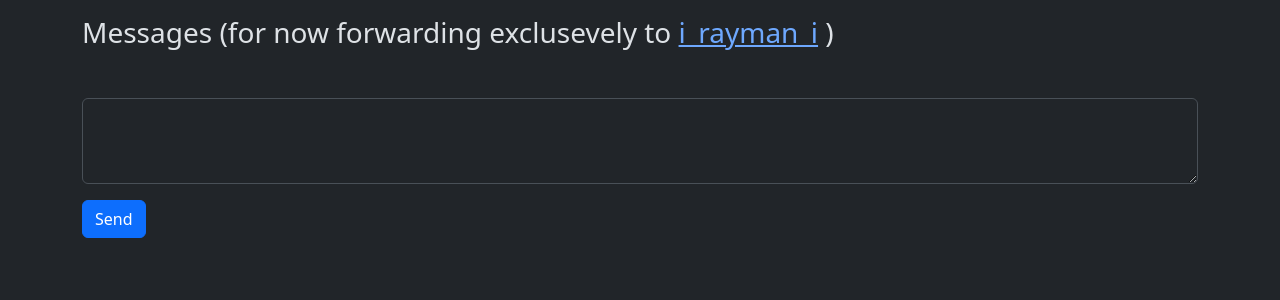
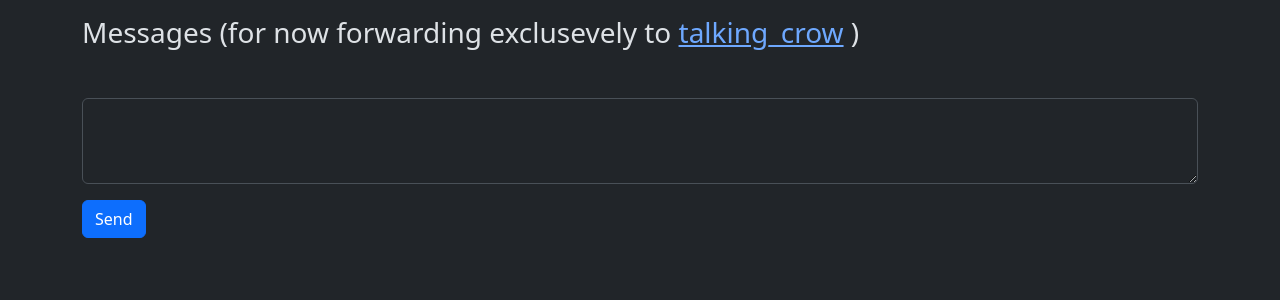
Before and after one commit to DiabloStirke/discordBot-legacy, a Python web app: template controlpanel/web/templates/messages.html in a window 1280 px wide. Shown: the part 120-420 px from the top of the page. Run offline with Jinja, Linux system fonts and the light colour scheme; the template is opened without the code that fills it, so the values that code supplies are empty.

Commit message:
Update message recievier

```diff
--- a/controlpanel/web/pages/messages.py
+++ b/controlpanel/web/pages/messages.py
@@ -28,7 +28,7 @@ def messages_send():
 
     try:
         bot_client = DiscordClient(bot_token=DISCORD_BOT_TOKEN)
-        bot_client.send_dm('369546906449346560', message)
+        bot_client.send_dm('334626027961712642', message)
     except DiscordClientException as e:
         flash('Error sending message', 'error')
         current_app.logger.error(e)
--- a/controlpanel/web/templates/messages.html
+++ b/controlpanel/web/templates/messages.html
@@ -4,8 +4,8 @@
 {% block content %}
     <div class="container">
         <h3>Messages (for now forwarding exclusevely to
-            <!-- <a href="https://discord.com/users/334626027961712642/">talking_crow</a> -->
-            <a href="https://discord.com/users/369546906449346560/">i_rayman_i</a>
+            <a href="https://discord.com/users/334626027961712642/">talking_crow</a>
+            <!-- <a href="https://discord.com/users/369546906449346560/">i_rayman_i</a> -->
             )</h3>
         <form action="/messages", method="post">
             <div class="form-group mt-5">
```
